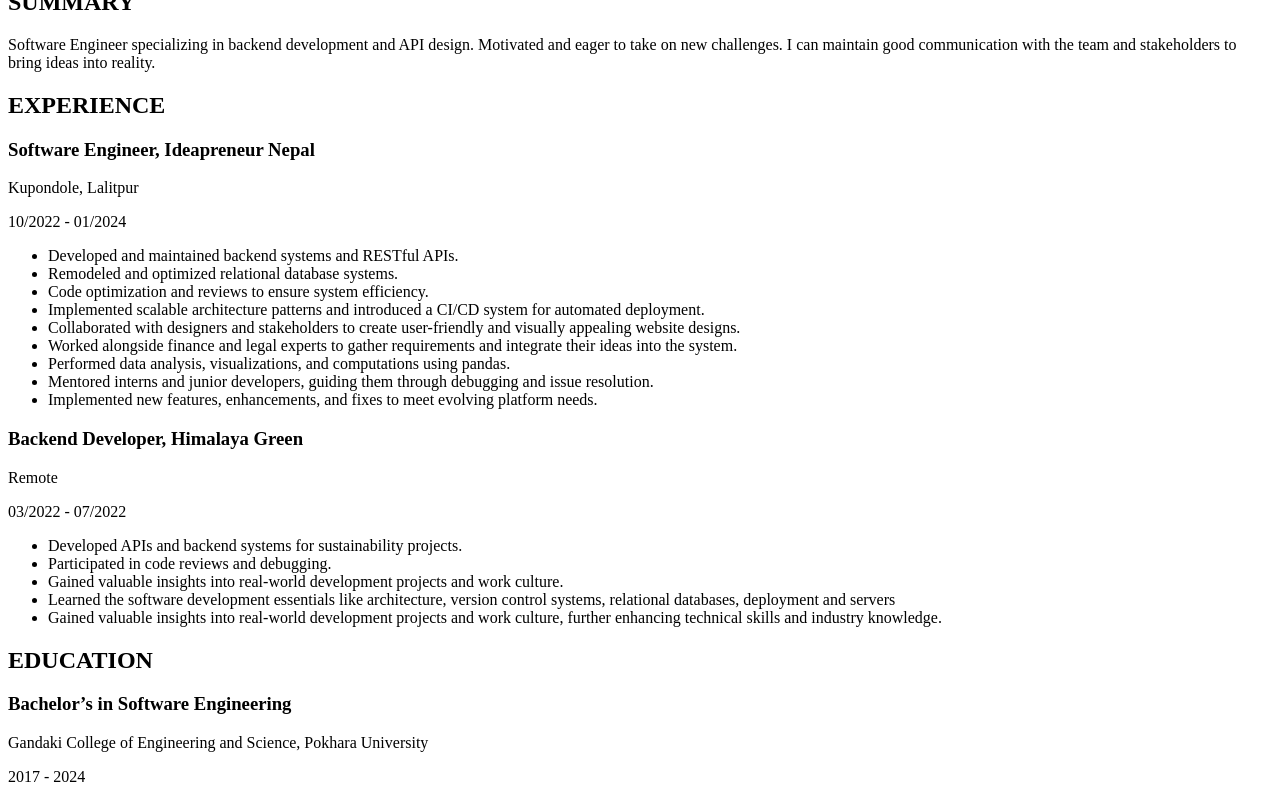
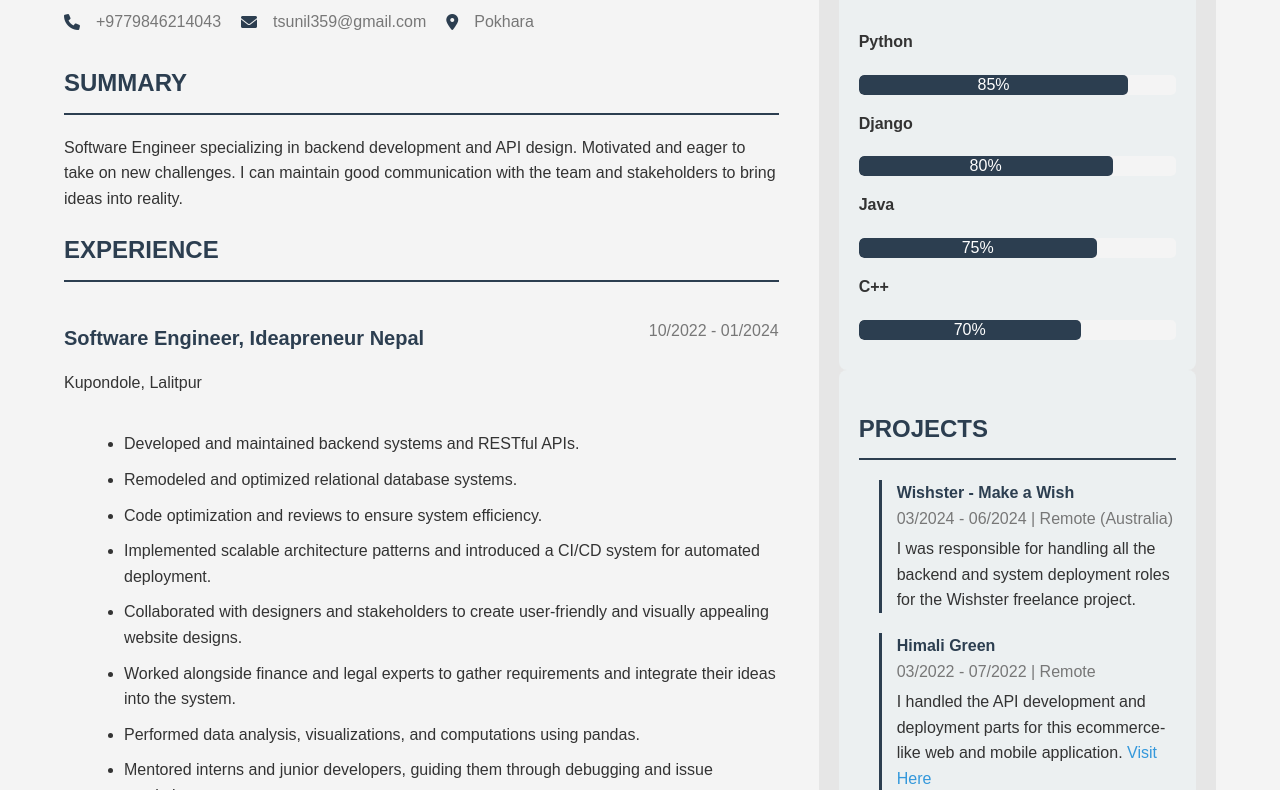
Before and after one commit to sunilthapa43/sunilthapa43.github.io, a plain HTML site: page index.html in a window 1280 px wide. Shown: the part 129-919 px from the top of the page. Drawn offline with Linux system fonts and the light colour scheme.

Commit message:
add styles

```diff
--- a/index.html
+++ b/index.html
@@ -4,10 +4,8 @@
         <meta charset="UTF-8">
         <meta name="viewport" content="width=device-width, initial-scale=1.0">
         <title>Sunil Thapa Resume</title>
+        <link rel="stylesheet" href="styles.css">
         <link rel="stylesheet" href="https://cdnjs.cloudflare.com/ajax/libs/font-awesome/6.0.0-beta3/css/all.min.css">
-    <style>
-        /* Include the updated CSS here */
-    </style>
     </head>
 <body>
     <div class="container">
--- /dev/null
+++ b/styles.css
@@ -0,0 +1,168 @@
+/* styles.css */
+
+body {
+    font-family: Arial, sans-serif;
+    margin: 0;
+    padding: 0;
+    line-height: 1.6;
+    background-color: #f4f4f4;
+    color: #333;
+}
+
+.container {
+    display: flex;
+    justify-content: space-between;
+    gap: 20px;
+    width: 90%;
+    max-width: 1200px;
+    margin: 40px auto;
+}
+
+.main-content {
+    flex: 2;
+    padding-right: 20px;
+}
+
+.sidebar {
+    flex: 1;
+    background-color: rgb(230, 230, 230); /* Updated background color */
+    padding: 20px;
+    border-radius: 8px;
+}
+
+h1 {
+    font-size: 36px;
+    color: #2c3e50;
+    margin-bottom: 10px;
+}
+
+.contact-info {
+    font-size: 16px;
+    color: #777;
+    margin-bottom: 30px;
+    display: flex;
+    flex-wrap: wrap;
+    gap: 20px; /* Adjusts the spacing between items */
+}
+
+.contact-info i {
+    margin-right: 8px;
+    color: #2c3e50;
+}
+
+.contact-info .contact-item {
+    display: flex;
+    align-items: center;
+    gap: 8px; /* Spacing between icon and text */
+}
+
+h2 {
+    font-size: 24px;
+    color: #2c3e50;
+    border-bottom: 2px solid #2c3e50;
+    padding-bottom: 10px;
+    margin-bottom: 20px;
+}
+
+h3 {
+    font-size: 20px;
+    color: #2c3e50;
+    margin-top: 20px;
+    margin-bottom: 10px;
+}
+
+p, ul {
+    margin-bottom: 20px;
+}
+
+ul {
+    list-style-type: disc;
+    margin-left: 20px;
+}
+
+ul li {
+    margin-bottom: 10px;
+}
+
+.skills-section {
+    background-color: #ecf0f1;
+    padding: 20px;
+    border-radius: 8px;
+}
+
+.skills-section h2 {
+    border-bottom: none;
+    padding-bottom: 0;
+}
+
+.progress {
+    background-color: #f4f4f4;
+    border-radius: 5px;
+    overflow: hidden;
+    margin-bottom: 10px;
+}
+
+.progress-bar {
+    height: 20px;
+    background-color: #2c3e50;
+    width: 0;
+    text-align: center;
+    line-height: 20px;
+    color: #fff;
+    border-radius: 5px;
+    transition: width 0.5s;
+}
+
+.projects {
+    background-color: #ecf0f1;
+    padding: 20px;
+    border-radius: 8px;
+}
+
+.projects ul {
+    list-style-type: none;
+    padding: 0;
+}
+
+.projects ul li {
+    margin-bottom: 20px;
+    border-left: 3px solid #2c3e50;
+    padding-left: 15px;
+    position: relative;
+}
+
+.project-title {
+    font-weight: bold;
+    color: #2c3e50;
+}
+
+.project-details {
+    color: #777;
+}
+
+.project-description {
+    margin-top: 5px;
+}
+
+.project-description a {
+    color: #3498db;
+    text-decoration: none;
+}
+
+.project-description a:hover {
+    text-decoration: underline;
+}
+
+.experience-item {
+    margin-bottom: 20px;
+}
+
+.experience-header {
+    display: flex;
+    justify-content: space-between;
+}
+
+.experience-details {
+    text-align: right;
+    color: #777;
+}
```
Lines whose indentation alone changed are shown as unchanged.
